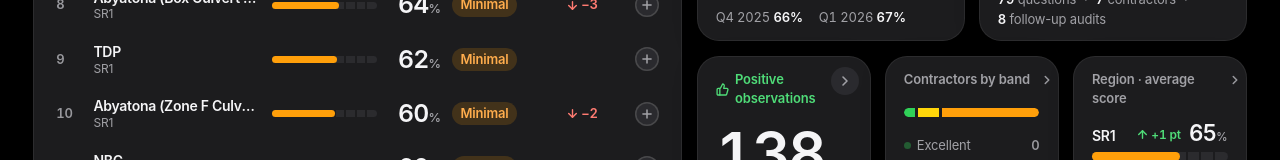
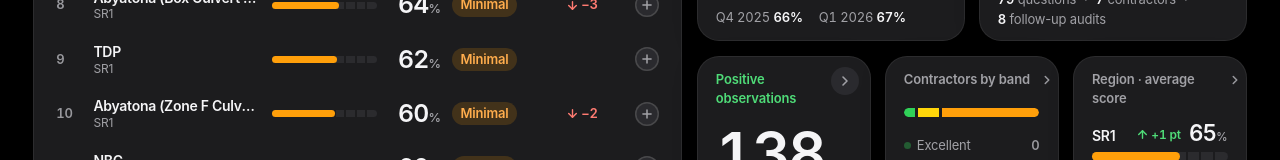
Before and after one commit to Maknistong68/AUDITDASH, a Next.js app: page / in a window 1280 px wide. Shown: the part 522-682 px from the top of the page. Built offline with nearby package versions, Linux system fonts and the light colour scheme.

Commit message:
fix(ui): no icon on the Positive observations dashboard card
The label stays clear of the card's chevron (it wraps at laptop widths instead).

Co-Authored-By: Claude Opus 5.5 <noreply@anthropic.com>
Claude-Session: https://claude.ai/code/session_014QsxBAV9iC6UYcVq7vfJkh

```diff
--- a/components/bento/PositivesCard.tsx
+++ b/components/bento/PositivesCard.tsx
@@ -1,6 +1,5 @@
 'use client';
 import { motion, useReducedMotion } from 'framer-motion';
-import { ThumbsUp } from 'lucide-react';
 import { CountUp } from '@/components/motion/CountUp';
 import { HandoffLink } from '@/components/motion/HandoffLink';
 import { int } from '@/lib/format';
@@ -28,10 +27,7 @@ export function PositivesCard({ summary, href }: {
         className="absolute inset-0 z-[1] rounded-[var(--radius-card)]"
       />
       <CardChevron />
-      <TileLabel tone="var(--tone)">
-        <ThumbsUp size={15} strokeWidth={2.4} aria-hidden />
-        Positive observations
-      </TileLabel>
+      <TileLabel tone="var(--tone)" className="pr-8">Positive observations</TileLabel>
       <p data-testid="positives-count" data-handoff={POSITIVES_FIGURE} className={BIG}>
         <CountUp value={total} format={int} duration={1.2} delay={0.36} />
       </p>
```
